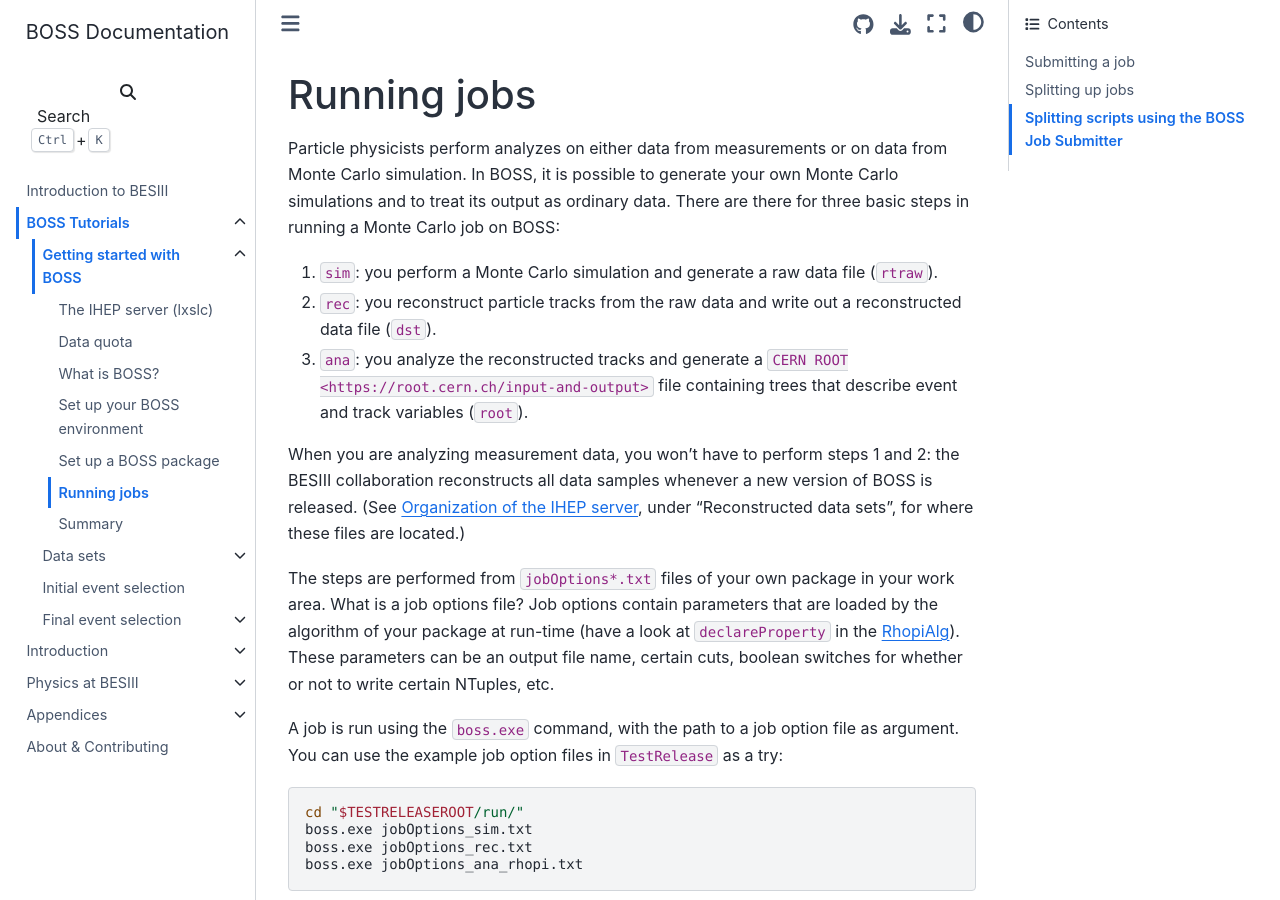
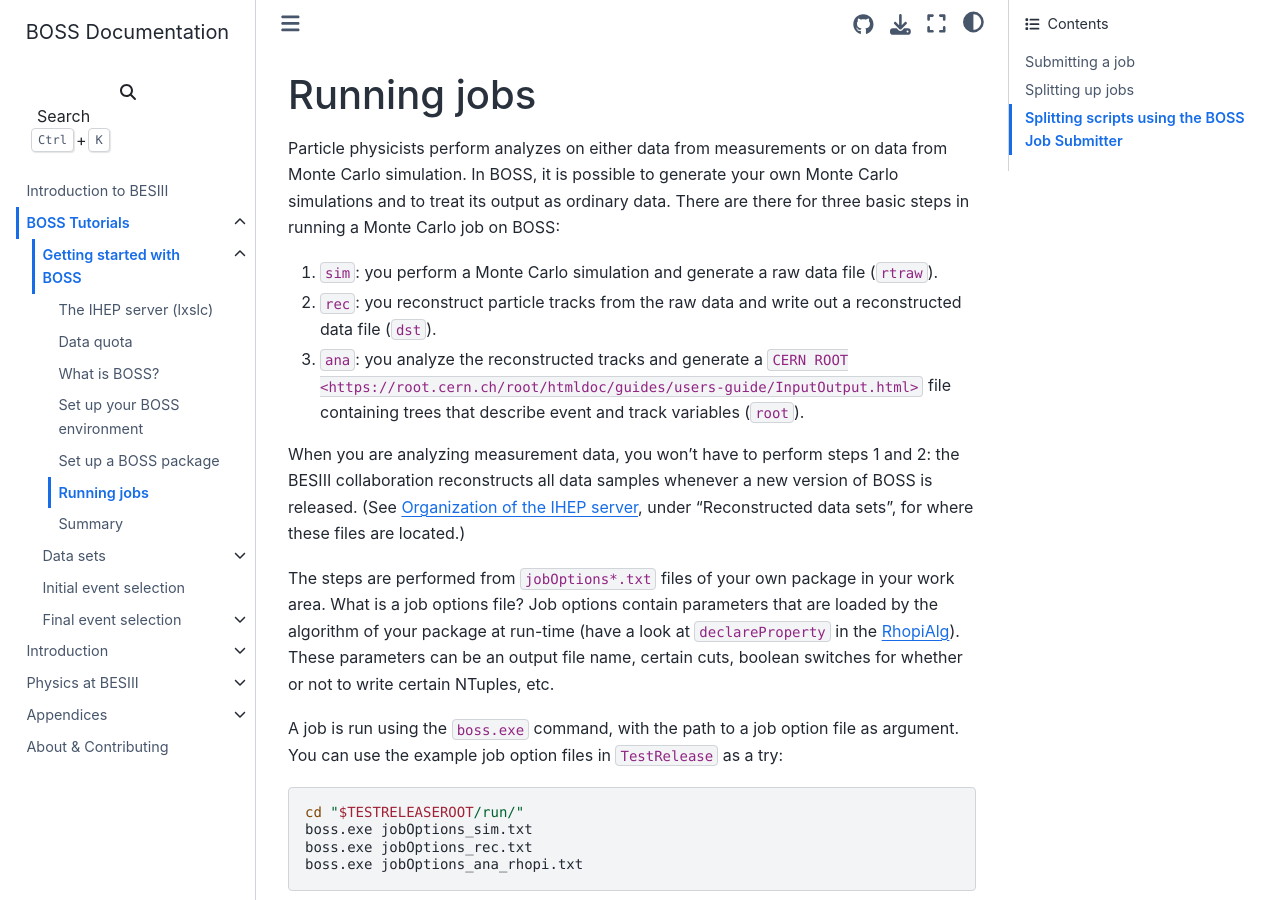
Before and after one commit to redeboer/bossdoc, a Sphinx documentation site: the page built from docs/tutorials/getting-started/jobs.rst, in a window 1280 px wide and 900 px high. Built offline with Sphinx 7.4.7 and the Sphinx Book theme 1.1.4, drawn with Linux system fonts in a browser that asks for light colours; some of the changed lines change nothing that is shown.

Commit message:
fix: link to ROOT input-output

```diff
--- a/docs/tutorials/getting-started/jobs.rst
+++ b/docs/tutorials/getting-started/jobs.rst
@@ -19,8 +19,9 @@ there for three basic steps in running a Monte Carlo job on BOSS:
    a reconstructed data file (:file:`dst`).
 
 #. :code:`ana`: you analyze the reconstructed tracks and generate a :code:`CERN
-   ROOT <https://root.cern.ch/input-and-output>` file containing trees that
-   describe event and track variables (:code:`root`).
+   ROOT <https://root.cern.ch/root/htmldoc/guides/users-guide/InputOutput.html>`
+   file containing trees that describe event and track variables
+   (:code:`root`).
 
 When you are analyzing measurement data, you won't have to perform steps 1 and
 2: the BESIII collaboration reconstructs all data samples whenever a new
```
